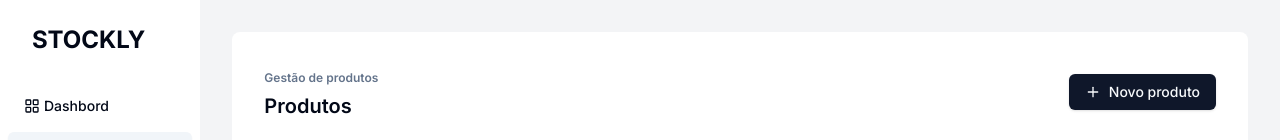
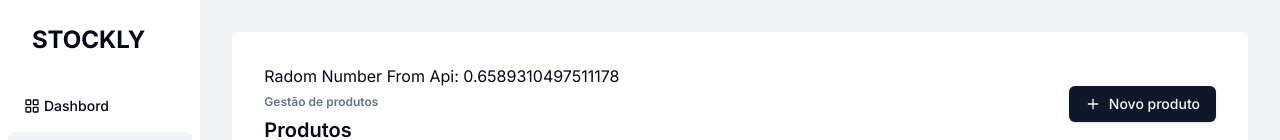
Before and after one commit to HugoSouza10/FSW-Darshbord, a Next.js app: page /products in a window 1280 px wide. Shown: the top 140 px of the page. Built offline with nearby package versions, Linux system fonts and the light colour scheme; no server answers; the database is empty.

Commit message:
update project

```diff
--- a/app/api/products/route.ts
+++ b/app/api/products/route.ts
@@ -4,7 +4,8 @@ import { db } from "@/app/_lib/prisma";
 
 export async function GET() {
   const products = await db.product.findMany({});
-  return Response.json(products, {
+  const randomNumber = Math.random();
+  return Response.json({products, randomNumber}, {
     status: 200,
   });
 }
@@ -23,3 +24,19 @@ export async function POST(request: Request) {
   });
   return Response.json({}, { status: 201 });
 }
+
+export async function PUT(request: Request) {
+  const body = await request.json();
+  const name = body.name;
+  const price = body.price;
+  const stock = body.stock;
+  await db.product.update({
+    where: { id: body.id }, // Make sure 'id' is provided in the request body
+    data: {
+      name,
+      price,
+      stock,
+    },
+  });
+  return Response.json({}, { status: 201 });
+}
--- a/app/layout.tsx
+++ b/app/layout.tsx
@@ -3,10 +3,11 @@ import "./globals.css";
 import Sidebar from "./_components/sidebar";
 import { Inter } from 'next/font/google';
 
-export const inter = Inter({
+const inter = Inter({
   subsets: ['latin'],
   display: 'auto',
-})
+});
+
 export const metadata: Metadata = {
   title: "Create Next App",
   description: "Generated by create next app",
@@ -19,11 +20,9 @@ export default function RootLayout({
 }>) {
   return (
     <html lang="en">
-      <body
-        className={`${inter.className} antialiased`}
-      >
+      <body className={`${inter.className} antialiased`}>
         <div className="flex h-full">
-          <Sidebar/>
+          <Sidebar />
           {children}
         </div>
       </body>
--- a/app/products/page.tsx
+++ b/app/products/page.tsx
@@ -5,19 +5,33 @@ import { productTableColumns } from './_components/table-columns';
 import { getProducts } from '../_data_access/get-products';
 
  const ProductPage = async () => {
+    /*Podemos chamar nosso banco direto do servidor(SSR)
+      const products = await getProducts();*/
+    /*
+    Apenas referencia*/
+    //PÁGINA GERADA VIA ISR, PÁGINA ESTÁTICA COM REVALIDAÇÃO
     //Podemos chamar nosso banco direto do servidor
-    const products = await getProducts();
+    //const products = await getProducts();
     /*
-    Apenas referencia
-    const products = await fetch("http://localhost:3000/api/products");
-    const data = await products.json(); // Isso é o que falta
-    console.log(data);
-    */
+    Apenas referencia*/
+    //Aqui estamos chamando uma página ISR com validação de 5 segundos
+   const response = await fetch("http://localhost:3000/api/products", {
+        method: "GET",
+        next: {
+            revalidate: 5
+        }
+    });
+    const {products, randomNumber} = await response.json(); // Isso é o que falta
+    console.log(randomNumber)
+
     return (
        <div className="m-8 rounded-lg bg-white w-full space-y-8 p-8">
             {/*ESQUERDA */}
             <div className="flex w-full items-center justify-between">
                 <div className="space-y-1">
+                     <h1>
+                         Radom Number From Api: {randomNumber}
+                    </h1>
                     <span className="text-xs font-semibold text-slate-500">
                         Gestão de produtos
                     </span>
@@ -31,7 +45,7 @@ import { getProducts } from '../_data_access/get-products';
                 </Button>
             </div>
              <DataTable columns={productTableColumns}
-              data={JSON.parse(JSON.stringify(products))}/>
+              data={products}/>
              {/*DIREITA */}
        </div>
     )
```
